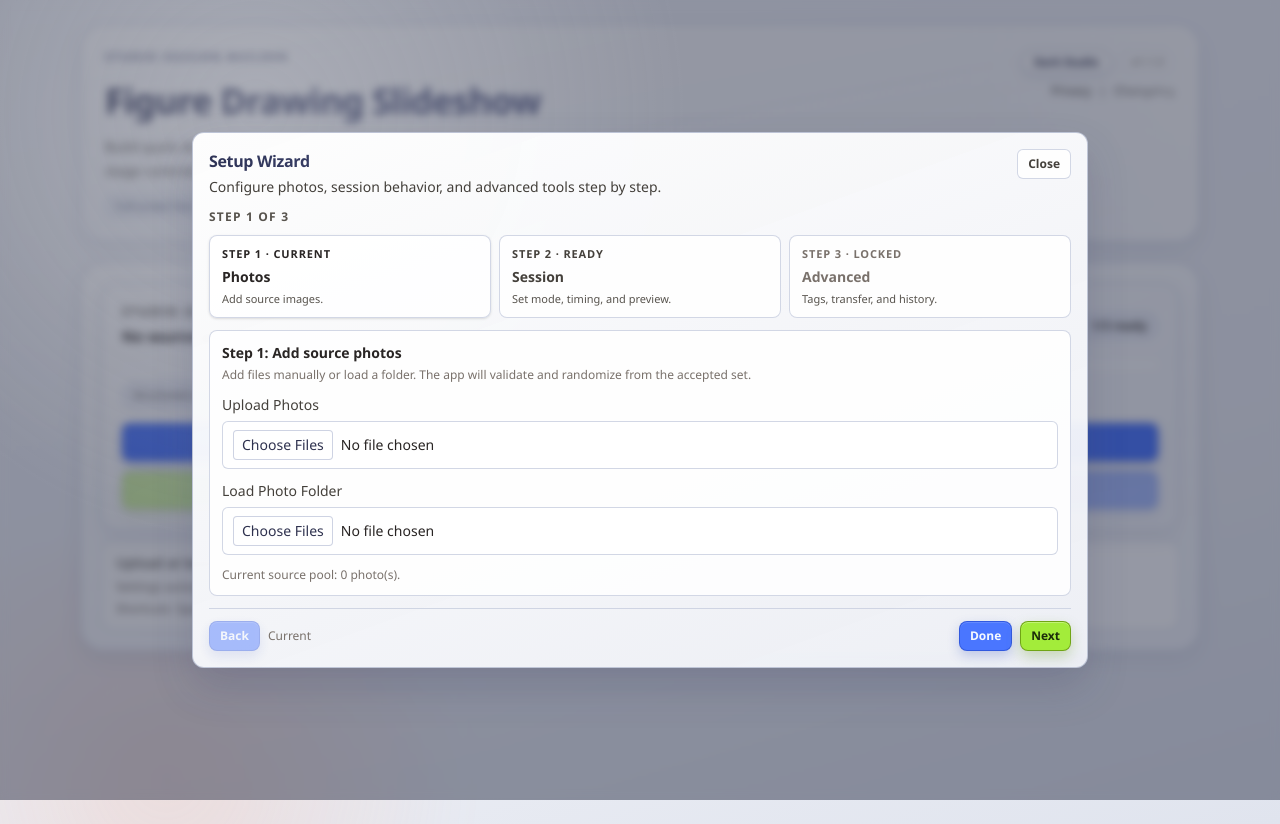
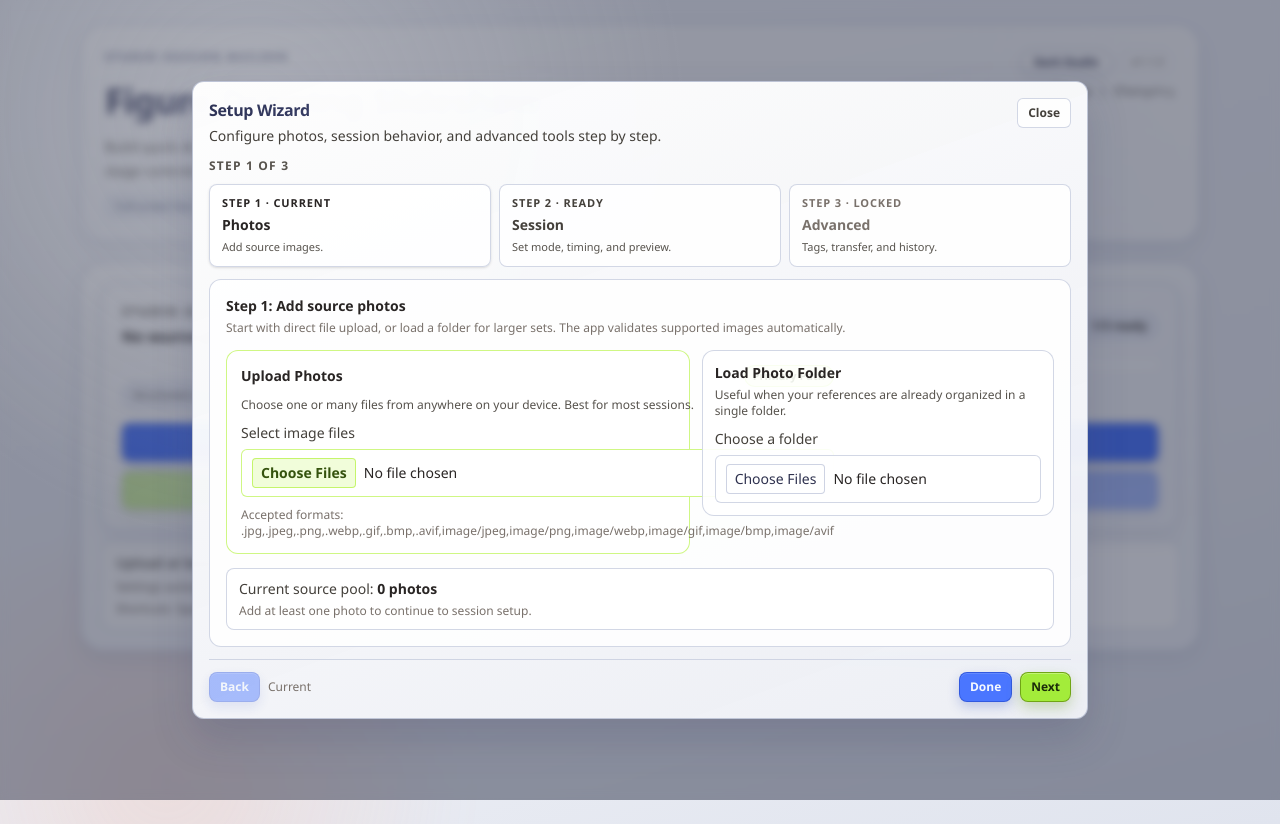
Before and after one commit to kmcgarry1/simple-figure-drawing-tool, a Vue app: page / in a window 1280 px wide. Both pictures are taken after a click on the button "Open Setup Wizard". Built offline with nearby package versions, Linux system fonts and the light colour scheme.

Commit message:
feat(ui): simplify step-one photo intake with primary upload path

```diff
--- a/src/components/setupPanel/SetupWizardStepPhotos.vue
+++ b/src/components/setupPanel/SetupWizardStepPhotos.vue
@@ -1,26 +1,45 @@
 <template>
-  <section class="grid gap-3 rounded-lg border border-amber-200/80 bg-white/58 p-3">
+  <section class="grid gap-3.5 rounded-xl border border-amber-200/80 bg-white/58 p-4">
     <div class="grid gap-1">
       <p class="text-sm font-semibold text-stone-800">Step 1: Add source photos</p>
       <p class="text-xs text-stone-500">
-        Add files manually or load a folder. The app will validate and randomize from the accepted set.
+        Start with direct file upload, or load a folder for larger sets. The app validates supported images
+        automatically.
       </p>
     </div>
 
+    <div class="grid gap-3 xl:grid-cols-[minmax(0,1.25fr)_minmax(0,0.95fr)] xl:items-start">
+      <article class="grid gap-2.5 rounded-xl border border-lime-300/70 bg-white/84 p-3.5">
+        <div class="flex flex-wrap items-center justify-between gap-2">
+          <p class="text-sm font-semibold text-stone-800">Upload Photos</p>
+          <span class="rounded-full border border-lime-300/80 bg-lime-100/80 px-2 py-0.5 text-[11px] font-semibold text-lime-900">
+            Primary Path
+          </span>
+        </div>
+        <p class="text-xs text-stone-600">
+          Choose one or many files from anywhere on your device. Best for most sessions.
+        </p>
         <label class="grid gap-1.5 text-sm text-stone-700" for="photoInput">
-      <span class="font-medium">Upload Photos</span>
+          <span class="font-medium">Select image files</span>
           <input
             id="photoInput"
             type="file"
             :accept="fileInputAccept"
             multiple
-        class="w-full rounded-md border border-amber-200/90 bg-white/84 px-2.5 py-2 text-sm text-stone-800 file:mr-2 file:cursor-pointer file:rounded file:border file:border-amber-200/90 file:bg-amber-50 file:px-2 file:py-1 file:text-sm file:text-stone-800 focus-visible:outline-none focus-visible:ring-2 focus-visible:ring-sky-300/80 focus-visible:ring-offset-2 focus-visible:ring-offset-transparent"
+            class="w-full rounded-md border border-lime-300/70 bg-white px-2.5 py-2 text-sm text-stone-800 file:mr-2 file:cursor-pointer file:rounded file:border file:border-lime-300/80 file:bg-lime-100/70 file:px-2 file:py-1 file:text-sm file:font-semibold file:text-lime-900 focus-visible:outline-none focus-visible:ring-2 focus-visible:ring-sky-300/80 focus-visible:ring-offset-2 focus-visible:ring-offset-transparent"
             @change="$emit('photos-selected', $event)"
           />
         </label>
+        <p class="text-xs text-stone-500">Accepted formats: {{ acceptedFormatsLabel }}</p>
+      </article>
 
+      <article class="grid gap-2.5 rounded-xl border border-amber-200/80 bg-white/76 p-3">
+        <div class="grid gap-1">
+          <p class="text-sm font-semibold text-stone-800">Load Photo Folder</p>
+          <p class="text-xs text-stone-600">Useful when your references are already organized in a single folder.</p>
+        </div>
         <label class="grid gap-1.5 text-sm text-stone-700" for="photoFolderInput">
-      <span class="font-medium">Load Photo Folder</span>
+          <span class="font-medium">Choose a folder</span>
           <input
             id="photoFolderInput"
             type="file"
@@ -32,15 +51,23 @@
             @change="$emit('photos-selected', $event)"
           />
         </label>
+      </article>
+    </div>
 
-    <p class="text-xs text-stone-500">
-      Current source pool: {{ taggedPhotos.length }} photo(s).
+    <div class="grid gap-1 rounded-lg border border-amber-200/80 bg-white/84 px-3 py-2.5 text-sm text-stone-700">
+      <p>
+        Current source pool:
+        <span class="font-semibold text-stone-800">{{ sourcePoolCountLabel }}</span>
       </p>
+      <p class="text-xs text-stone-500">{{ sourcePoolStatusHint }}</p>
+    </div>
   </section>
 </template>
 
 <script setup>
-defineProps({
+import { computed } from "vue";
+
+const props = defineProps({
   fileInputAccept: {
     type: String,
     required: true
@@ -52,4 +79,31 @@ defineProps({
 });
 
 defineEmits(["photos-selected"]);
+
+const acceptedFormatsLabel = computed(() => {
+  const normalized = String(props.fileInputAccept || "").trim();
+  if (!normalized) {
+    return "Image files";
+  }
+
+  return normalized;
+});
+
+const sourcePoolCountLabel = computed(() => {
+  const count = Array.isArray(props.taggedPhotos) ? props.taggedPhotos.length : 0;
+  return `${count} photo${count === 1 ? "" : "s"}`;
+});
+
+const sourcePoolStatusHint = computed(() => {
+  const count = Array.isArray(props.taggedPhotos) ? props.taggedPhotos.length : 0;
+  if (count === 0) {
+    return "Add at least one photo to continue to session setup.";
+  }
+
+  if (count < 8) {
+    return "You can continue now, but adding more photos gives better random variety.";
+  }
+
+  return "Great coverage. Continue to Step 2 to configure timing and launch options.";
+});
 </script>
```
Lines whose indentation alone changed are shown as unchanged.
